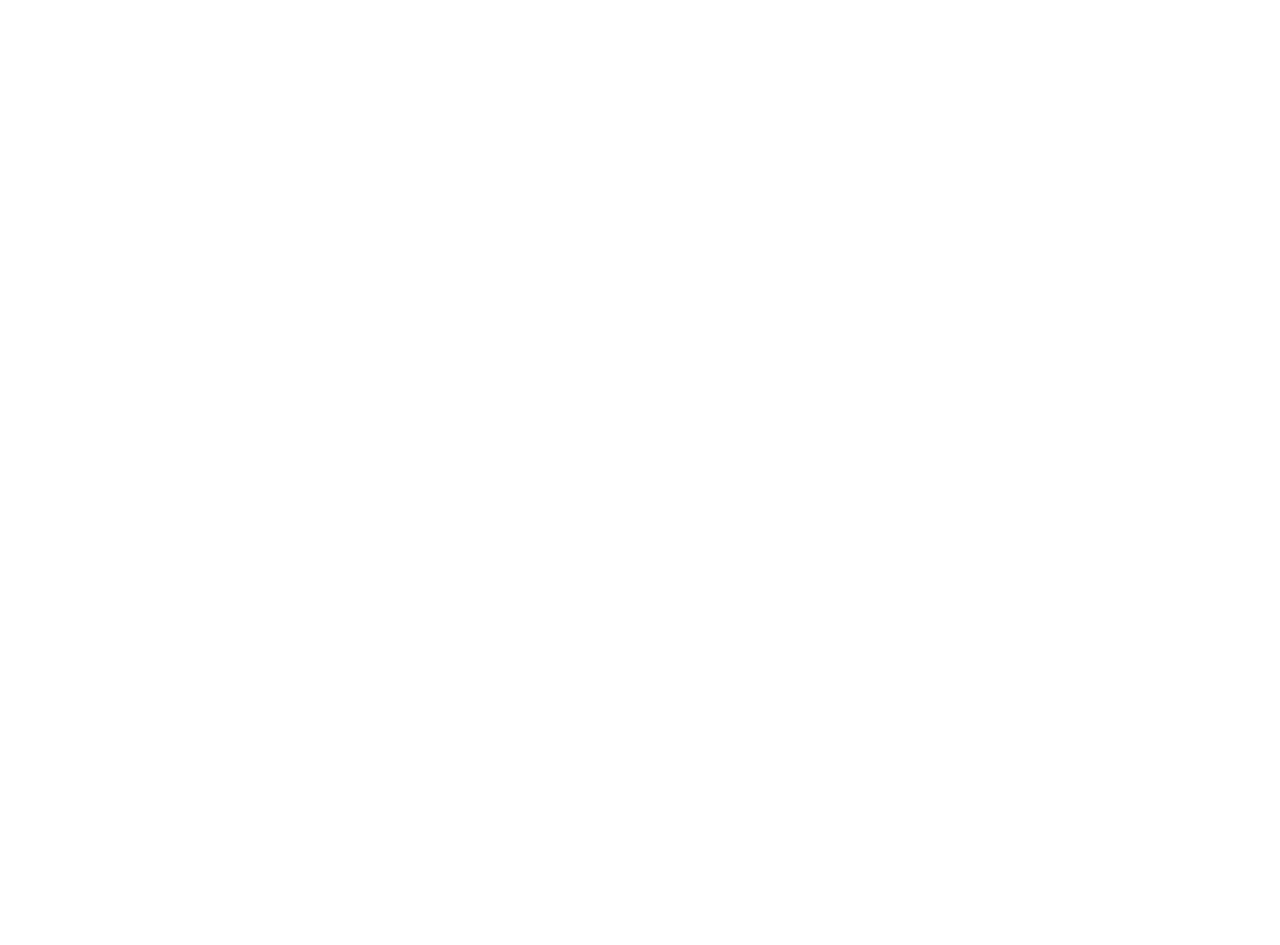
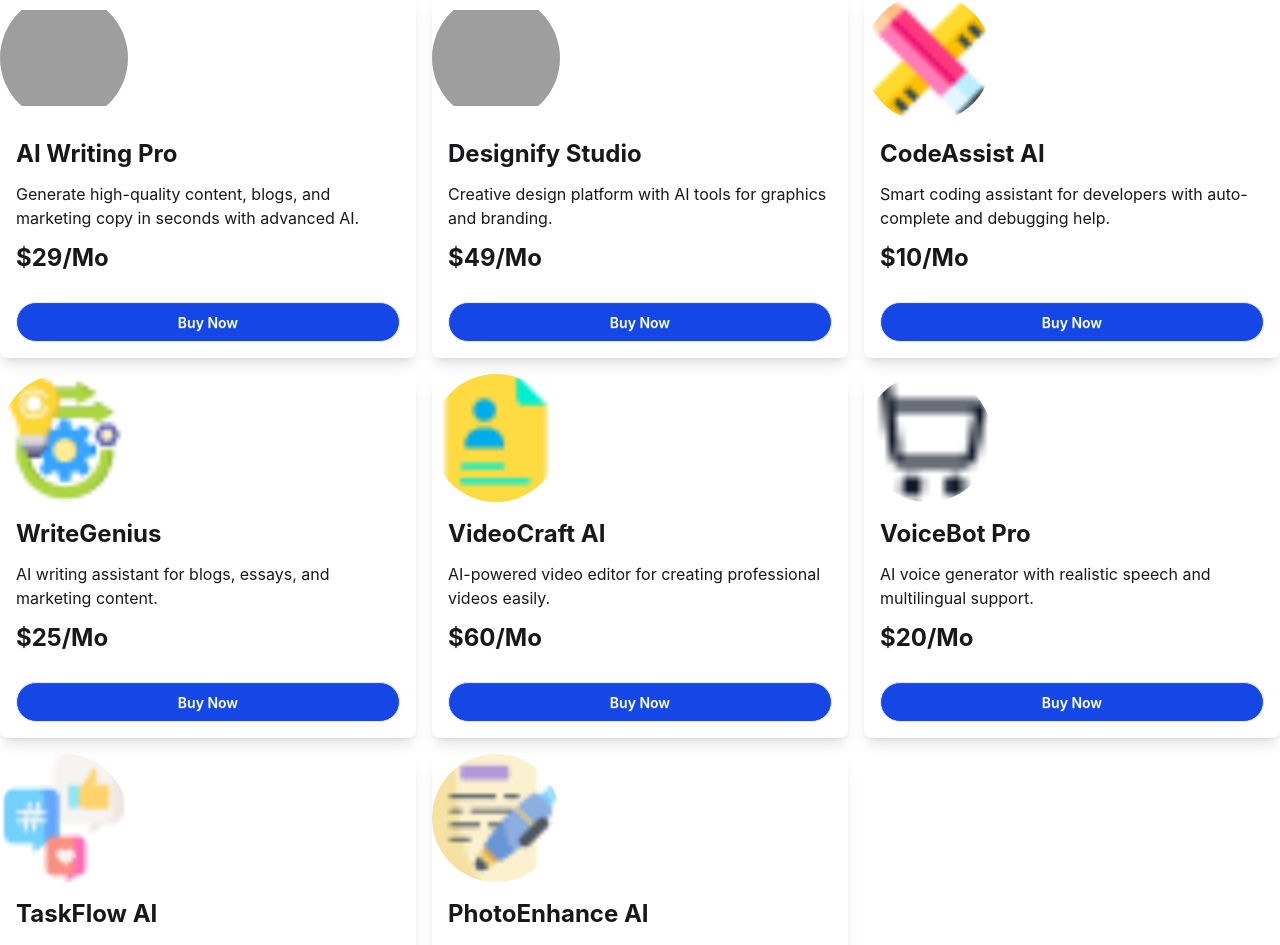
Before and after one commit to riadul061/A6-DigiTools-Platform, a React (Vite) app: page / in a window 1280 px wide. Shown: the part 920-1865 px from the top of the page. Before the commit the page ends 800 px from the top, so only its background shows below. Built offline with nearby package versions, Linux system fonts and the light colour scheme; grey boxes are pictures that could not be loaded.

Commit message:
displaying data in models.jsx

```diff
--- /dev/null
+++ b/public/models.json
@@ -0,0 +1,130 @@
+[
+  {
+    "id": 1,
+    "name": "AI Writing Pro",
+    "description": "Generate high-quality content, blogs, and marketing copy in seconds with advanced AI.",
+    "price": 29,
+    "period": "monthly",
+    "tag": "popular",
+    "tagType": "popular",
+    "features": [
+      "100+ templates",
+      "ATS optimization",
+      "Export to PDF",
+      "Real-time suggestions"
+    ],
+    "icon": "https://www.mountaingoatsoftware.com/uploads/blog/2016-09-06-what-is-a-product.png"
+  },
+  {
+    "id": 2,
+    "name": "Designify Studio",
+    "description": "Creative design platform with AI tools for graphics and branding.",
+    "price": 49,
+    "period": "yearly",
+    "tag": "best seller",
+    "tagType": "best seller",
+    "features": [
+      "Drag-and-drop editor",
+      "Brand kits",
+      "AI image generator",
+      "Social media templates"
+    ],
+    "icon": "https://cdn-icons-png.flaticon.com/512/1828/1828919.png"
+  },
+  {
+    "id": 3,
+    "name": "CodeAssist AI",
+    "description": "Smart coding assistant for developers with auto-complete and debugging help.",
+    "price": 10,
+    "period": "monthly",
+    "tag": "new",
+    "tagType": "new",
+    "features": [
+      "Code auto-completion",
+      "Bug detection",
+      "Multi-language support",
+      "IDE integration"
+    ],
+    "icon": "/src/assets/products/design-tool.png"
+  },
+  {
+    "id": 4,
+    "name": "WriteGenius",
+    "description": "AI writing assistant for blogs, essays, and marketing content.",
+    "price": 25,
+    "period": "monthly",
+    "tag": "popular",
+    "tagType": "popular",
+    "features": [
+      "Content generation",
+      "Grammar correction",
+      "SEO optimization",
+      "Tone adjustment"
+    ],
+    "icon": "/src/assets/products/operation.png"
+  },
+  {
+    "id": 5,
+    "name": "VideoCraft AI",
+    "description": "AI-powered video editor for creating professional videos easily.",
+    "price": 60,
+    "period": "yearly",
+    "tag": "best seller",
+    "tagType": "best seller",
+    "features": [
+      "Auto video editing",
+      "Text-to-video",
+      "Transitions and effects",
+      "4K export"
+    ],
+    "icon": "/src/assets/products/portfolio.png"
+  },
+  {
+    "id": 6,
+    "name": "VoiceBot Pro",
+    "description": "AI voice generator with realistic speech and multilingual support.",
+    "price": 20,
+    "period": "monthly",
+    "tag": "new",
+    "tagType": "new",
+    "features": [
+      "Text-to-speech",
+      "Multiple voices",
+      "Language support",
+      "Audio export"
+    ],
+    "icon": "/src/assets/products/shopping-cart.png"
+  },
+  {
+    "id": 7,
+    "name": "TaskFlow AI",
+    "description": "AI productivity tool to manage tasks, schedules, and workflows.",
+    "price": 12,
+    "period": "monthly",
+    "tag": "popular",
+    "tagType": "popular",
+    "features": [
+      "Task automation",
+      "Calendar integration",
+      "Smart reminders",
+      "Team collaboration"
+    ],
+    "icon": "/src/assets/products/social-media.png"
+  },
+  {
+    "id": 8,
+    "name": "PhotoEnhance AI",
+    "description": "AI image enhancement tool for improving photo quality instantly.",
+    "price": 30,
+    "period": "one-time",
+    "tag": "best seller",
+    "tagType": "best seller",
+    "features": [
+      "Image upscaling",
+      "Noise reduction",
+      "Color correction",
+      "Batch processing"
+    ],
+    "icon": "/src/assets/products/writing_2327400 1.png"
+  }
+]
--- a/src/App.jsx
+++ b/src/App.jsx
@@ -1,13 +1,24 @@
 import React from 'react';
 import NavBar from './component/NavBar';
+import Banner from './component/Banner';
 import Models from './component/Models';
-import Banner from './component/Banner';
+
+const getModels = async () => {
+  const res = await fetch("/public/models.json")
+  return res.json()
+}
+
+
+const modelPromise = getModels()
 
 const App = () => {
   return (
     <div>
       <NavBar/>
+
       <Banner/>
+
+      <Models modelPromise={modelPromise}/>
     </div>
   );
 };
--- a/src/component/Banner.jsx
+++ b/src/component/Banner.jsx
@@ -47,6 +47,8 @@
         </div>
       </div>
     </div>
+
+
   );
 };
 
--- a/src/component/Models.jsx
+++ b/src/component/Models.jsx
@@ -1,9 +1,34 @@
-import React from 'react';
+import {use} from 'react';
 
-const Models = () => {
+const Models = ({modelPromise}) => {
+    const models = use(modelPromise)
+    console.log(models);
+
     return (
-        <div>
-            Model
+        <div className="py-20">
+            <div className="text-center">
+                <h2  className="text-5xl font-bold">Premium Digital Tools</h2>
+                <p>Choose from our curated collection of premium digital products designed to boost your productivity and creativity.</p>
+                </div>
+
+                <div className="grid md:grid-cols-2 lg:grid-cols-3 gap-4 mt-10">
+                    {models.map(model=> <div className="shadow-lg rounded-lg ">
+                        <div className='h-32 w-32'>
+                            <img className="h-32 w-32 rounded-full object-contain" src={model.icon} alt="" />
+                        </div>
+                        <div className="p-4 space-y-3">
+                            <h2 className="text-2xl font-bold">{model.name}</h2>
+                            <p>{model.description}</p>
+                            <div className='text-2xl font-bold'>${model.price}/Mo</div>
+                            <button className="btn w-full bg-blue-700 text-white rounded-full mt-4">Buy Now</button>
+                        </div>
+
+
+                    </div>
+                    )}
+                </div>
+
+
         </div>
     );
 };
```
